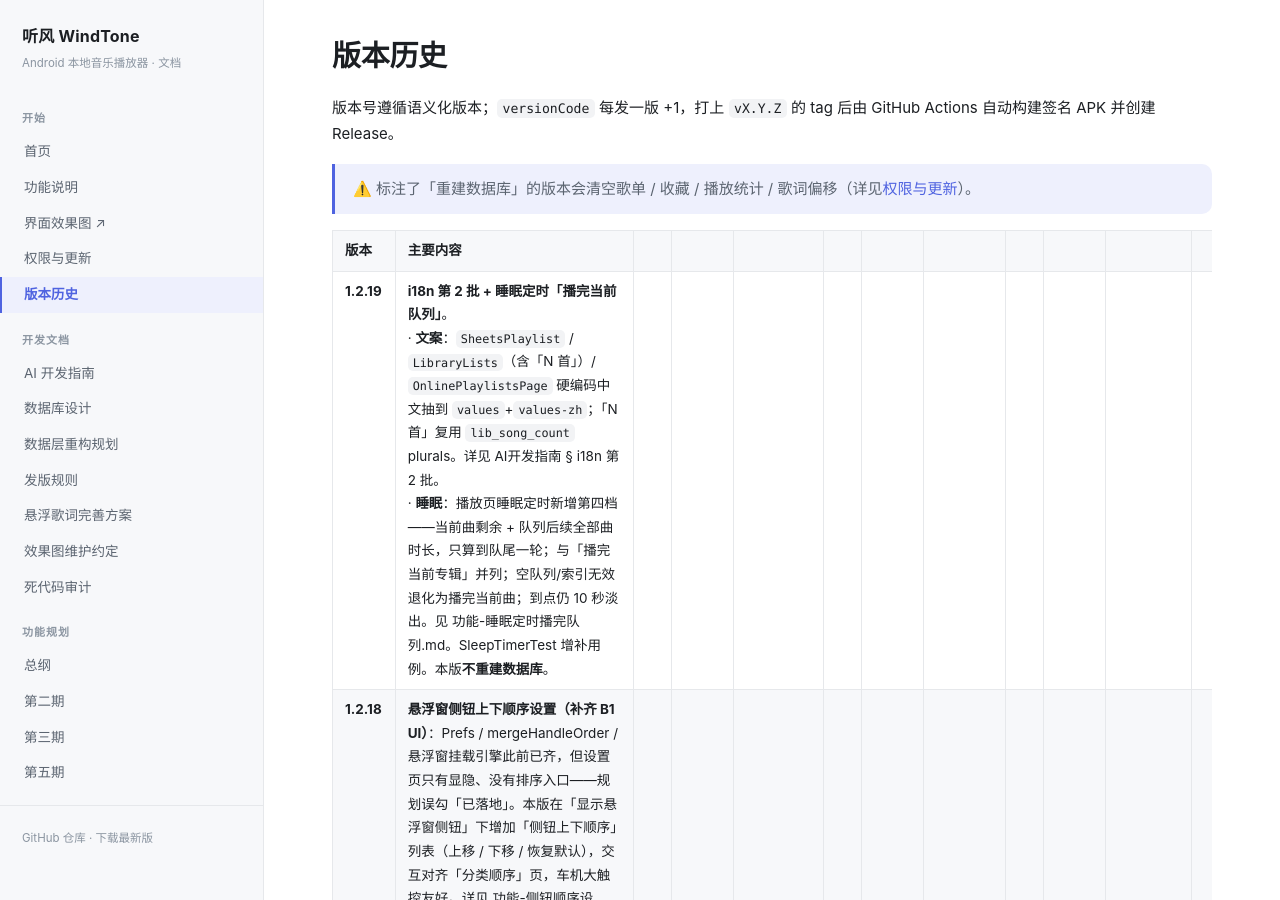
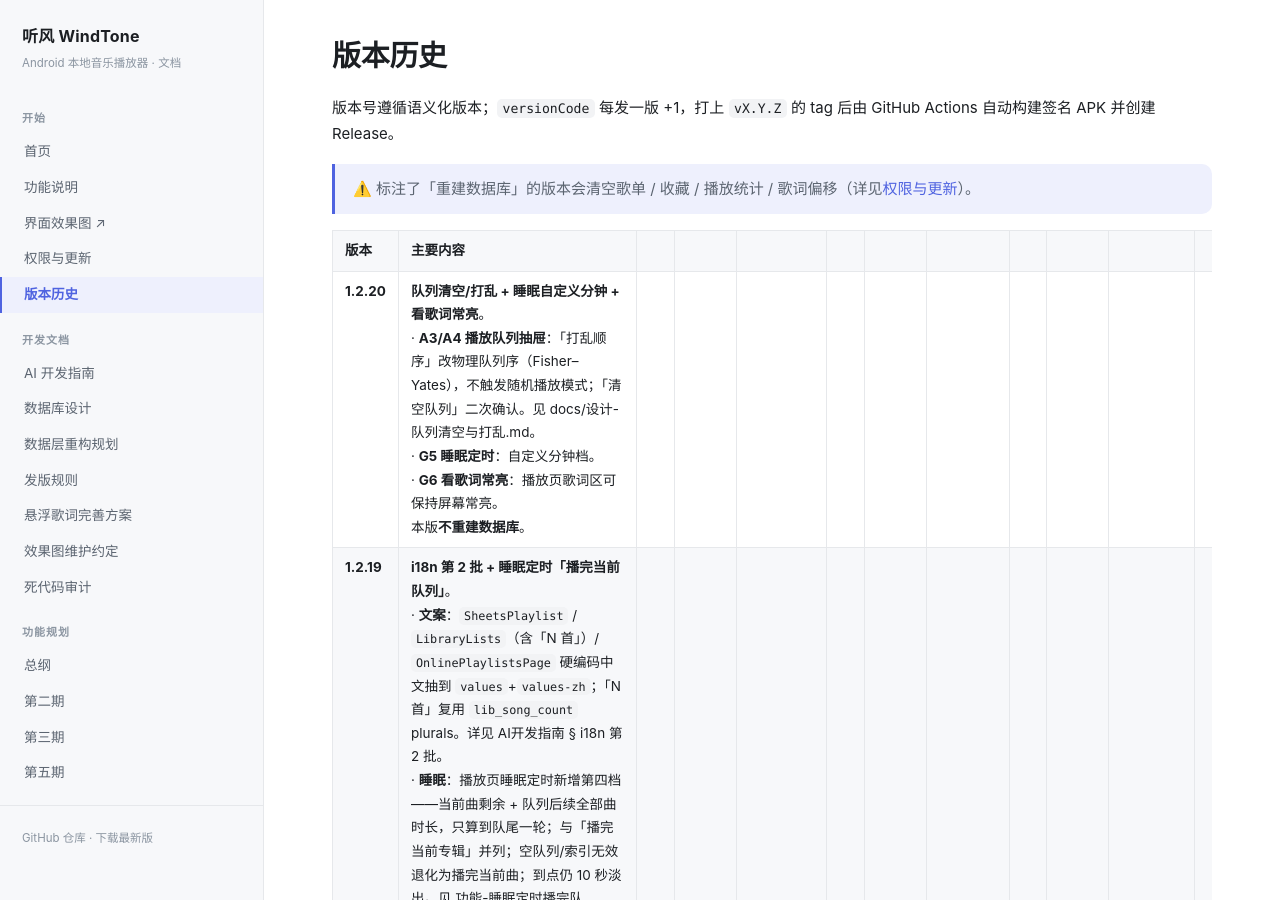
Before and after one commit to LuckyLearning/WindTone, a Jekyll site: the page built from docs/版本历史.md, in a window 1280 px wide and 900 px high. Built offline with Jekyll 4.4.1, drawn with Linux system fonts in a browser that asks for light colours.

Commit message:
docs: 1.2.20 版本历史补 A3/A4·G5/G6；队列设计文档标已发版

```diff
--- a/docs/版本历史.md
+++ b/docs/版本历史.md
@@ -11,6 +11,7 @@ title: 版本历史
 
 | 版本 | 主要内容 |
 |---|---|
+| **1.2.20** | **队列清空/打乱 + 睡眠自定义分钟 + 看歌词常亮**。<br>· **A3/A4 播放队列抽屉**：「打乱顺序」改物理队列序（Fisher–Yates），不触发随机播放模式；「清空队列」二次确认。见 docs/设计-队列清空与打乱.md。<br>· **G5 睡眠定时**：自定义分钟档。<br>· **G6 看歌词常亮**：播放页歌词区可保持屏幕常亮。<br>本版**不重建数据库**。 |
 | **1.2.19** | **i18n 第 2 批 + 睡眠定时「播完当前队列」**。<br>· **文案**：`SheetsPlaylist` / `LibraryLists`（含「N 首」）/ `OnlinePlaylistsPage` 硬编码中文抽到 `values`+`values-zh`；「N 首」复用 `lib_song_count` plurals。详见 AI开发指南 § i18n 第 2 批。<br>· **睡眠**：播放页睡眠定时新增第四档——当前曲剩余 + 队列后续全部曲时长，只算到队尾一轮；与「播完当前专辑」并列；空队列/索引无效退化为播完当前曲；到点仍 10 秒淡出。见 功能-睡眠定时播完队列.md。SleepTimerTest 增补用例。本版**不重建数据库**。 |
 | **1.2.18** | **悬浮窗侧钮上下顺序设置（补齐 B1 UI）**：Prefs / mergeHandleOrder / 悬浮窗挂载引擎此前已齐，但设置页只有显隐、没有排序入口——规划误勾「已落地」。本版在「显示悬浮窗侧钮」下增加「侧钮上下顺序」列表（上移 / 下移 / 恢复默认），交互对齐「分类顺序」页，车机大触控友好。详见 功能-侧钮顺序设置.md。单测含 CSV 重排 roundtrip。本版**不重建数据库**。 |
 | **1.2.17** | 发版号推进（含 softEq isActive 调 super 清 MissingSuperCall）。**侧钮顺序 UI 未合入本 tag**（提交当时未在 main 上）；功能改由 **1.2.18** 出。误入的 _ci_logs 已在后续 chore 移出并加入 gitignore。本版**不重建数据库**。 |
```
